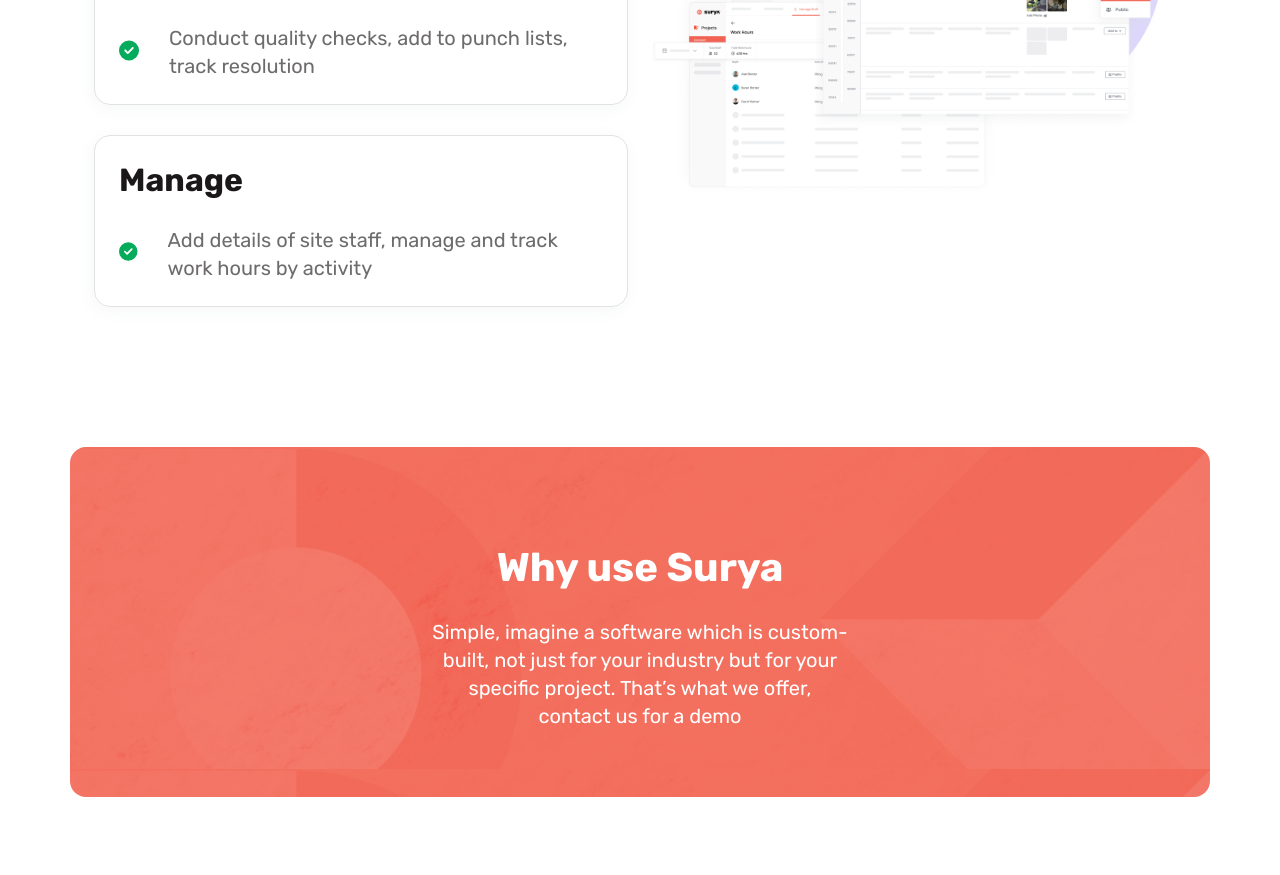
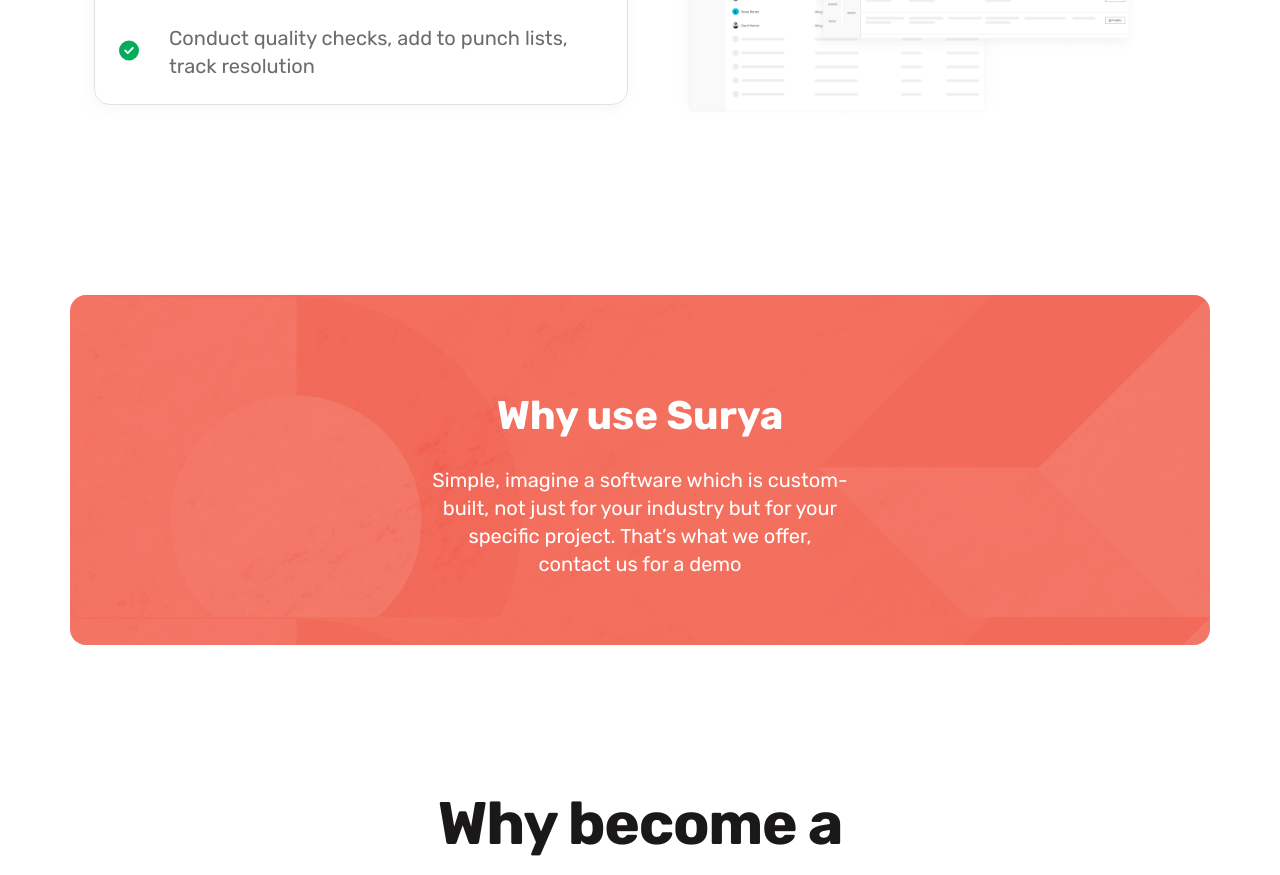
Before and after one commit to yadhu621/rishi-company-website, a React (Create React App) app: page /product in a window 1280 px wide. Shown: the part 1460-2335 px from the top of the page. Built offline with nearby package versions, Linux system fonts and the light colour scheme.

Commit message:
comment out manage section

```diff
--- a/src/Components/Product.js
+++ b/src/Components/Product.js
@@ -112,7 +112,7 @@
                   </div>
                 </div>
 
-                <div className="surya--box" data-aos="slide-up"
+                {/* <div className="surya--box" data-aos="slide-up"
                                             data-aos-offset="20"
                                             data-aos-delay="50"
                                             data-aos-duration="1000"
@@ -128,7 +128,7 @@
                       <p>Add details of site staff, manage and track work hours by activity</p>
                     </div>
                   </div>
-                </div>
+                </div> */}
 
               </div>
             </div>
```
